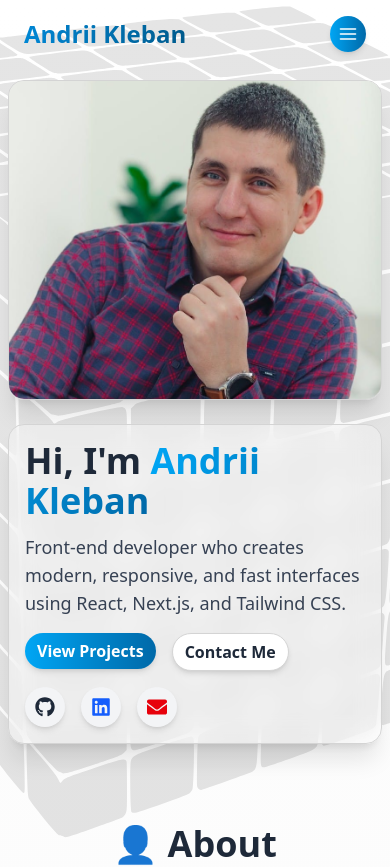
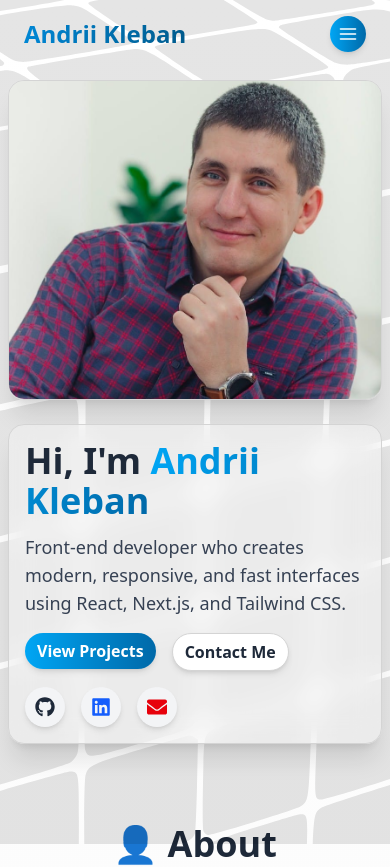
Before and after one commit to KlebanAndrii/frontend-portfolio, a Next.js app: page / in a window 390 px wide. Shown: the top 867 px of the page. Built offline with nearby package versions, Linux system fonts and the light colour scheme.

Commit message:
bg square fixed

```diff
--- a/app/page.tsx
+++ b/app/page.tsx
@@ -13,7 +13,7 @@ export default function Home() {
         className="pointer-events-none fixed inset-0 opacity-10 dark:opacity-20"
         aria-hidden="true"
       >
-        <div className="h-full w-full bg-[url('/images/square.svg')] bg-no-repeat bg-center bg-fixed bg-[length:1000px_1000px] md:bg-auto"></div>
+        <div className="h-full w-full bg-[url('/images/square.svg')] bg-no-repeat bg-center"></div>
       </div>
       <Header />
       <main role="main">
```
